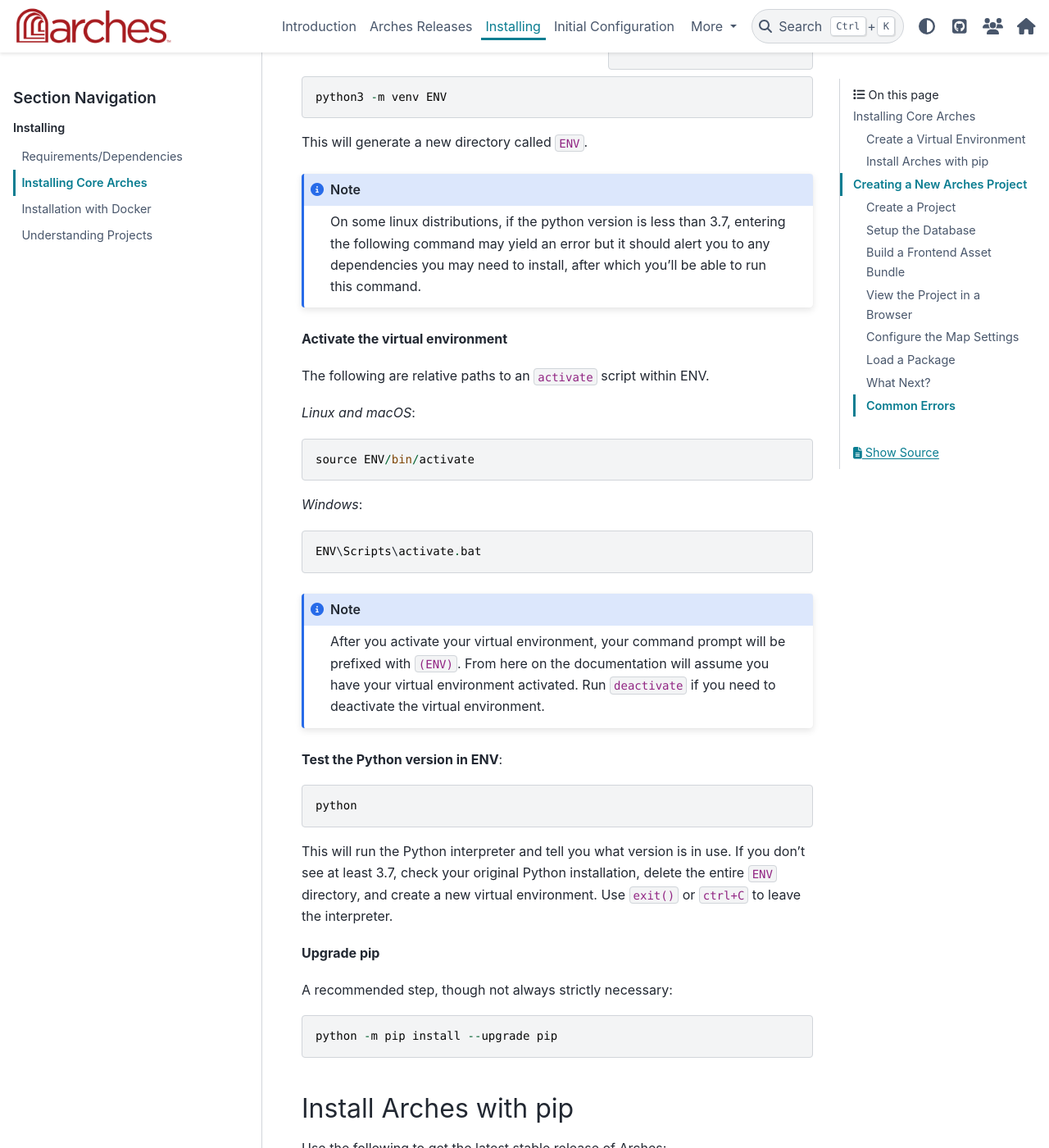
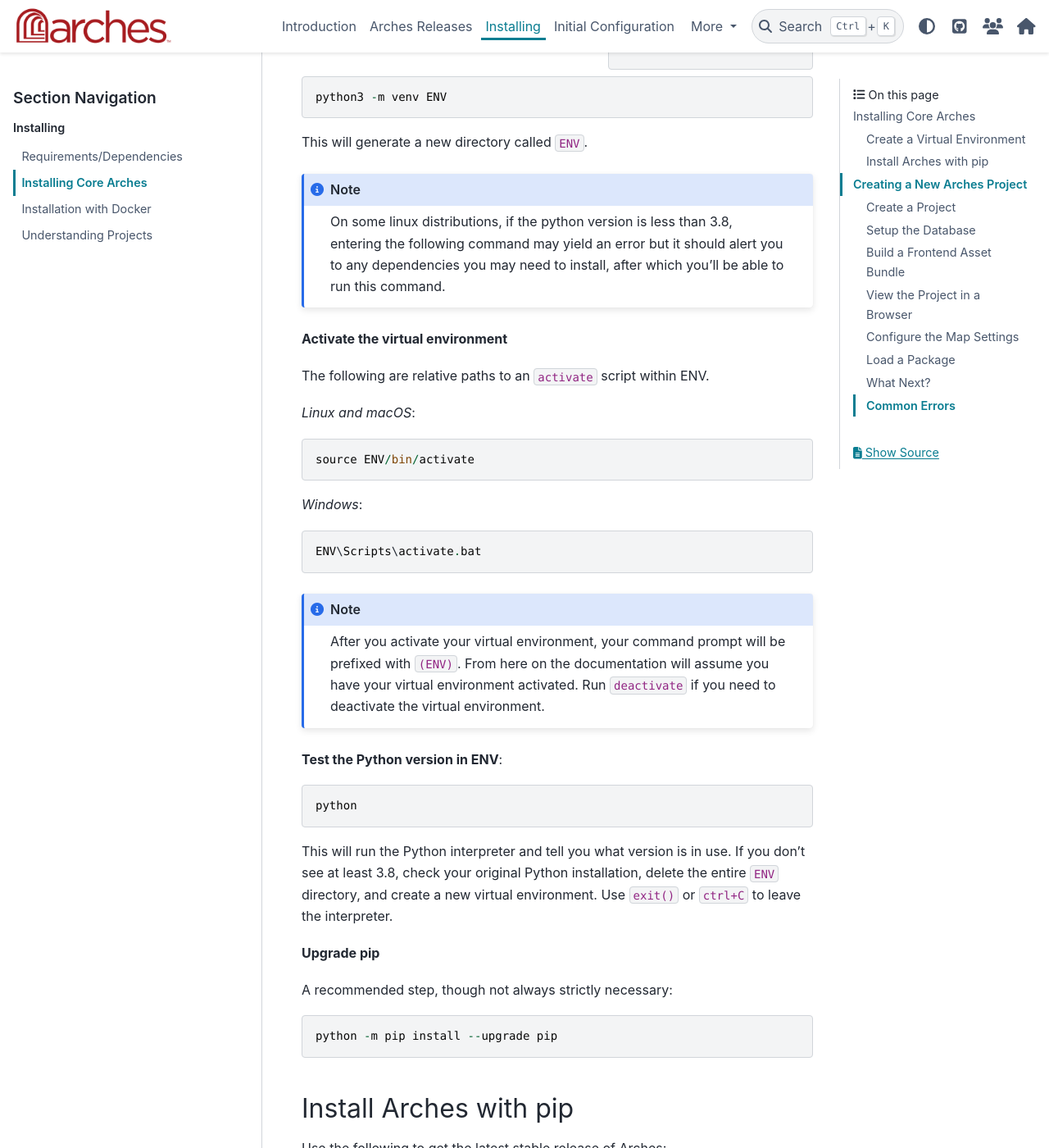
Before and after one commit to archesproject/arches-docs, a Sphinx documentation site: the page built from docs/installing/installation.txt, in a window 1280 px wide and 1400 px high, scrolled down 740 px. Shown: the whole window at 82% size. Built offline with Sphinx 7.4.7 and the PyData theme 0.15.4, drawn with Linux system fonts in a browser that asks for light colours; some of the changed text lies outside the part shown.

Commit message:
Suggest Python 3.8 as minimum python version
As of October 2022, a transitive dependency (importlib_metadata)
is not compatible with Python 3.7.

Python 3.7's EOL date was June 27, 2023.

```diff
--- a/docs/deployment/implementing-ssl.txt
+++ b/docs/deployment/implementing-ssl.txt
@@ -61,7 +61,7 @@
 .. code-block::
 
     ServerName yourDomainName
-    LoadModule wsgi_module "/home/ubuntu/Projects/ENV/lib/python3.7/site-packages/mod_wsgi/server/mod_wsgi-py37.cpython-37m-x86_64-linux-gnu.so"
+    LoadModule wsgi_module "/home/ubuntu/Projects/ENV/lib/python3.8/site-packages/mod_wsgi/server/mod_wsgi-py37.cpython-37m-x86_64-linux-gnu.so"
     WSGIPythonHome "/home/ubuntu/Projects/ENV"
     <VirtualHost *:80>
         ServerName yourDomainName
--- a/docs/deployment/serving-arches-with-apache-nginx.txt
+++ b/docs/deployment/serving-arches-with-apache-nginx.txt
@@ -62,7 +62,7 @@
 
     .. code-block:: bash
 
-        LoadModule wsgi_module "<your venv path>/lib/python3.7/site-packages/mod_wsgi/server/mod_wsgi-py37.cpython-37m-x86_64-linux-gnu.so"
+        LoadModule wsgi_module "<your venv path>/lib/python3.8/site-packages/mod_wsgi/server/mod_wsgi-py37.cpython-37m-x86_64-linux-gnu.so"
         WSGIPythonHome "<your venv path>"
 
     Copy these two lines, you will use them in step 3.
@@ -95,7 +95,7 @@
 
         # If you have mod_wsgi installed in your python virtual environment, paste the text generated
         # by 'mod_wsgi-express module-config' here, *before* the VirtualHost is defined.
-        LoadModule wsgi_module "/home/ubuntu/Projects/ENV/lib/python3.7/site-packages/mod_wsgi/server/mod_wsgi-py37.cpython-37m-x86_64-linux-gnu.so"
+        LoadModule wsgi_module "/home/ubuntu/Projects/ENV/lib/python3.8/site-packages/mod_wsgi/server/mod_wsgi-py37.cpython-37m-x86_64-linux-gnu.so"
         WSGIPythonHome "/home/ubuntu/Projects/ENV"
 
         <VirtualHost *:80>
--- a/docs/developing/getting-started/creating-a-development-environment.txt
+++ b/docs/developing/getting-started/creating-a-development-environment.txt
@@ -6,7 +6,7 @@
 
 **Runtime Content**
 
-+ ``ENV/`` - A Python 3.7+ virtual environment (you can name this whatever you want).
++ ``ENV/`` - A Python 3.8+ virtual environment (you can name this whatever you want).
 
 + ``arches/`` - The local clone of your fork of the `archesproject/arches <https://github.com/archesproject/arches>`_ repo, this part of the code is often referred to as "core Arches."
 
@@ -28,7 +28,7 @@
 
         You may also be planning to use externally hosted components, like a remote Postgres/PostGIS or Elasticsearch installation. In that case make sure you have the connection information handy, you will need it in a later step.
 
-#. :ref:`Create a new Python 3.7+ virtual environment <Create a Virtual Environment>`.
+#. :ref:`Create a new Python 3.8+ virtual environment <Create a Virtual Environment>`.
 
 #. Clone the core Arches repo
 
--- a/docs/installing/installation.txt
+++ b/docs/installing/installation.txt
@@ -15,9 +15,9 @@
 
 .. sidebar:: Virtual Environment Reference
 
-    If you are unfamiliar with virtual environments, please take a look at the `Python documentation <https://docs.python.org/3.7/tutorial/venv.html>`_ before continuing.
+    If you are unfamiliar with virtual environments, please take a look at the `Python documentation <https://docs.python.org/3.8/tutorial/venv.html>`_ before continuing.
 
-You need a **Python 3.7+** virtual environment. :ref:`Skip ahead <Install Arches with pip>` if you have already created and activated one. Otherwise, use the commands below for a quick start.
+You need a **Python 3.8+** virtual environment. :ref:`Skip ahead <Install Arches with pip>` if you have already created and activated one. Otherwise, use the commands below for a quick start.
 
 **Create a virtual environment**::
 
@@ -27,7 +27,7 @@
 
 .. note::
 
-  On some linux distributions, if the python version is less than 3.7, entering the following command may yield an error but it should alert you to any dependencies you may need to install, after which you'll be able to run this command.
+  On some linux distributions, if the python version is less than 3.8, entering the following command may yield an error but it should alert you to any dependencies you may need to install, after which you'll be able to run this command.
 
 **Activate the virtual environment**
 
@@ -50,7 +50,7 @@
     python
 
 This will run the Python interpreter and tell you what version is in use. If you don't
-see at least 3.7, check your original Python installation, delete the entire ``ENV``
+see at least 3.8, check your original Python installation, delete the entire ``ENV``
 directory, and create a new virtual environment. Use ``exit()`` or ``ctrl+C`` to
 leave the interpreter.
 
--- a/docs/installing/requirements-and-dependencies.txt
+++ b/docs/installing/requirements-and-dependencies.txt
@@ -22,8 +22,8 @@
 
 Arches requires the following software packages to be installed and available. Ubuntu Linux users see below for an installation script.
 
-:Python >= 3.7: - Installation: https://www.python.org/downloads/
-    - Python 3.7 and later comes with pip
+:Python >= 3.8: - Installation: https://www.python.org/downloads/
+    - Python 3.8 and later comes with pip
     - **Windows** You must choose 32-bit or 64-bit Python based on your system architecture.
     - **macOS** This guide works well if you wish to install via `brew`: https://docs.python-guide.org/starting/install3/osx/
 :PostgreSQL >= 12 with PostGIS 3:
```
